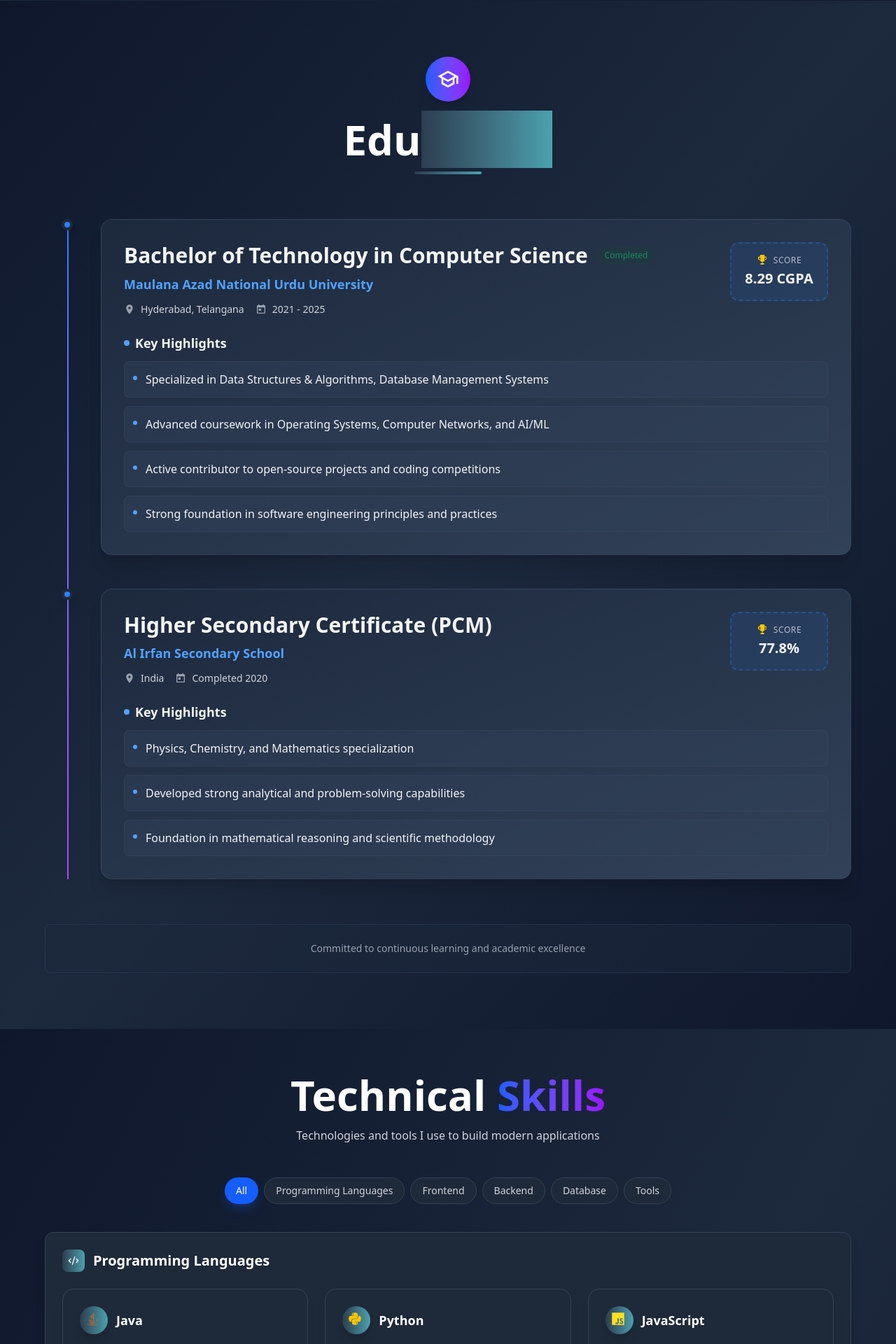
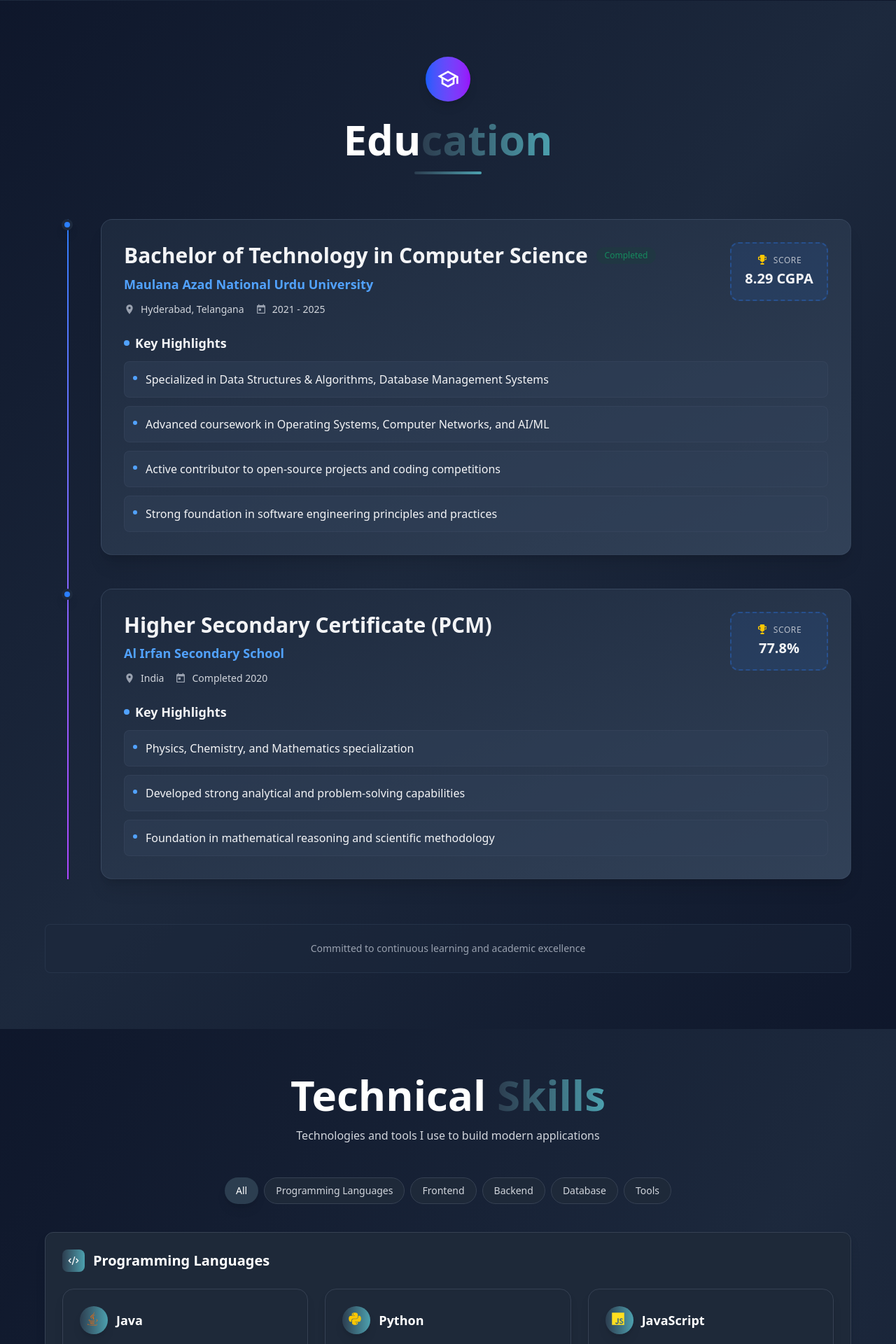
Before and after one commit to ezio421511/portfolio-front-lee, a React (Vite) app: page / in a window 1280 px wide. Shown: the part 2330-4250 px from the top of the page at 70% size. Built offline with nearby package versions, Linux system fonts and the light colour scheme.

Commit message:
update the skills section

```diff
--- a/src/components/Education.jsx
+++ b/src/components/Education.jsx
@@ -83,7 +83,7 @@ const Education = () => {
           <h2 className={`text-4xl sm:text-5xl md:text-6xl font-bold mb-4 animate-slide-up transition-colors duration-300 ${
             darkMode ? 'text-white' : 'text-[#2C3E50]'
           }`}>
-            Edu<span className="bg-gradient-to-r from-[#2c3e50] to-[#4ca1af] `bg-clip-text text-transparent">cation</span>
+            Edu<span className="bg-gradient-to-r from-[#2c3e50] to-[#4ca1af] bg-clip-text text-transparent">cation</span>
 
           </h2>
           <div className="w-24 h-1 bg-gradient-to-r from-[#2c3e50] to-[#4ca1af] mx-auto rounded-full"></div>
--- a/src/components/Skills.jsx
+++ b/src/components/Skills.jsx
@@ -121,7 +121,7 @@ const Skills = () => {
             }`}
           >
             Technical{" "}
-            <span className="bg-gradient-to-r from-blue-600 to-purple-600 bg-clip-text text-transparent">
+            <span className="bg-gradient-to-r from-[#2c3e50] to-[#4ca1af] bg-clip-text text-transparent">
               Skills
             </span>
           </h2>
@@ -140,9 +140,9 @@ const Skills = () => {
             <button
               key={category}
               onClick={() => setActiveCategory(category)}
-              className={`px-4 py-2 rounded-full text-sm font-medium transition-all duration-300 ${
+              className={`px-4 py-2 rounded-full text-sm font-medium transition-all duration-300 cursor-pointer ${
                 activeCategory === category
-                  ? "bg-blue-600 text-white shadow-lg shadow-blue-600/25"
+                  ? "bg-[#2c3e50] text-white shadow-lg "
                   : darkMode
                   ? "bg-gray-800 text-gray-300 hover:bg-gray-700 border border-gray-700"
                   : "bg-white text-gray-700 hover:bg-gray-100 shadow-sm"
```
